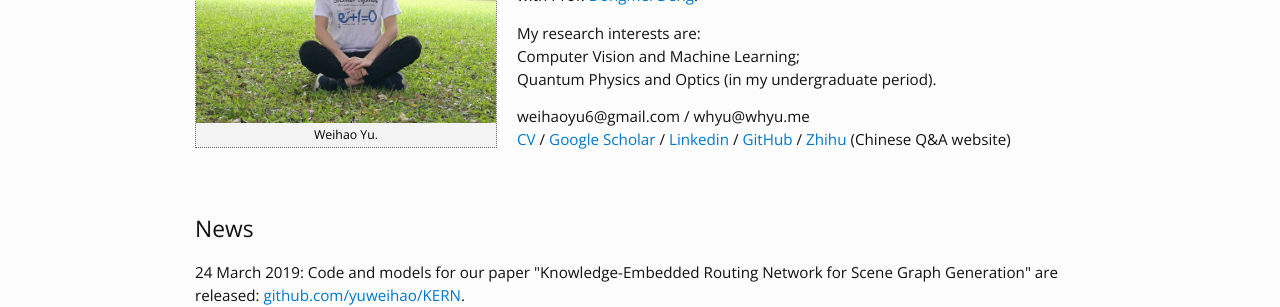
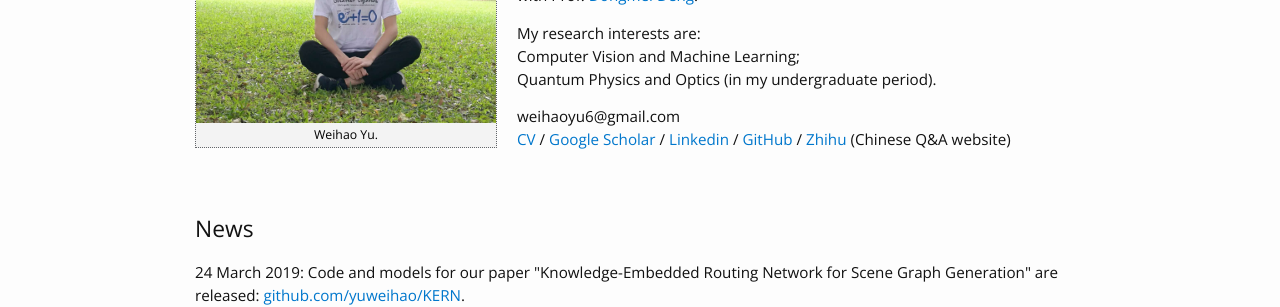
Before and after one commit to yuweihao/yuweihao.github.io, a Jekyll site: the page built from index.html, in a window 1280 px wide. Shown: the part 201-508 px from the top of the page. Built offline with Jekyll 4.4.1, drawn with Linux system fonts in a browser that asks for light colours.

Commit message:
Update index.html

```diff
--- a/index.html
+++ b/index.html
@@ -27,7 +27,7 @@ My research interests are: <br>
 Computer Vision and Machine Learning; <br>
 Quantum Physics and Optics (in my undergraduate period).</p>
 <p>
-weihaoyu6@gmail.com / whyu@whyu.me<br>
+weihaoyu6@gmail.com <br>
 
 <a href="/pdf/weihao-yu-cv.pdf" target="_blank" rel="external">CV</a> / <a href="https://scholar.google.com/citations?user=LYxjt1QAAAAJ" target="_blank" rel="external">Google Scholar</a> / <a href="http://www.linkedin.com/in/weihaoyu/" target="_blank" rel="external">Linkedin</a> / <a href="https://github.com/yuweihao/" target="_blank" rel="external">GitHub</a> / <a href="https://www.zhihu.com/people/yuwh/answers" target="_blank" rel="external">Zhihu</a> (Chinese Q&A website)
 </p>
```
